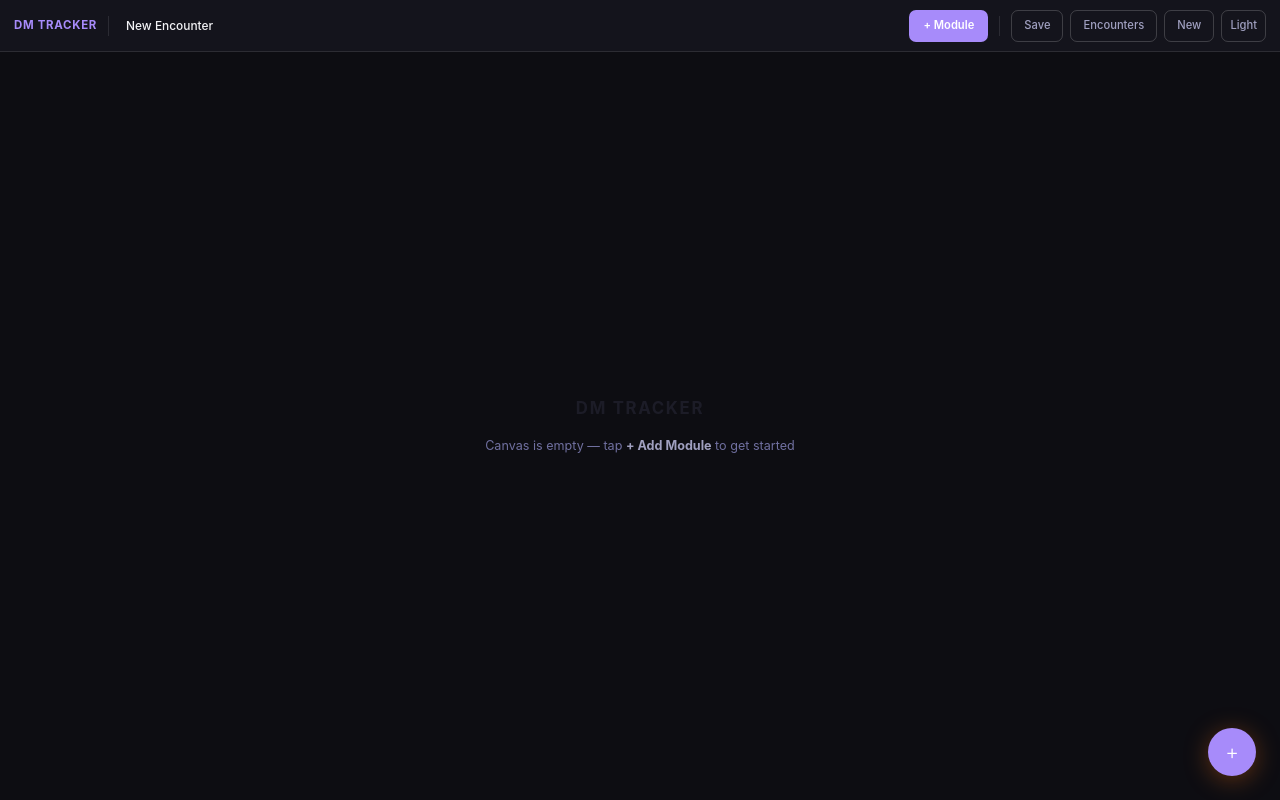
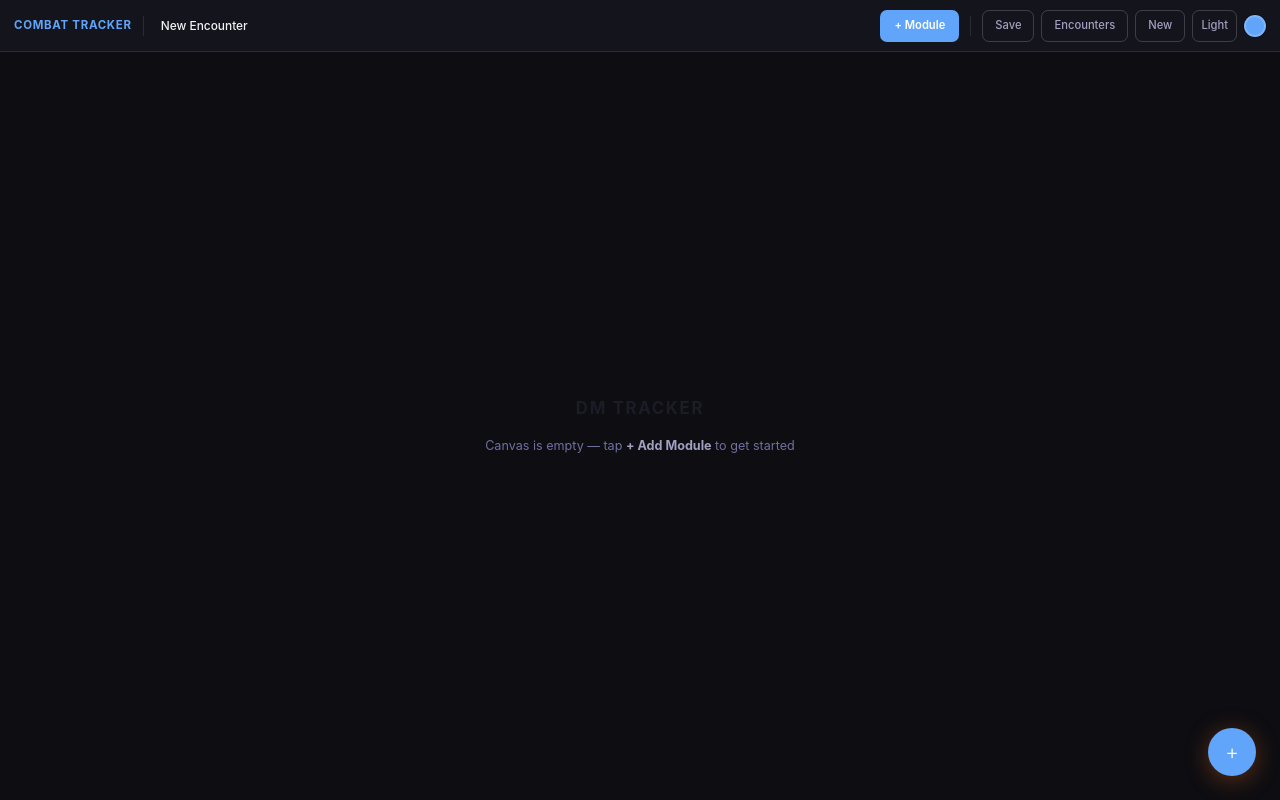
Before and after one commit to GitOnMyLvl/dnd_combat_tracker, a React (Vite) app: page / in a window 1280 px wide. Built offline with nearby package versions, Linux system fonts and the light colour scheme.

Commit message:
feat: customizable accent color picker, rename to Combat Tracker
Co-Authored-By: Claude Sonnet 4.6 <noreply@anthropic.com>

```diff
--- a/src/components/TopBar.jsx
+++ b/src/components/TopBar.jsx
@@ -9,7 +9,7 @@ export default function TopBar() {
     newEncounter, saveEncounter, loadEncounter, deleteEncounter, renameEncounter,
   } = useEncounterStore()
   const [showEncounters, setShowEncounters] = useState(false)
-  const { theme, toggleTheme } = useThemeStore()
+  const { theme, toggleTheme, accent, setAccent } = useThemeStore()
   const [editingName, setEditingName] = useState(false)
   const [saveFlash, setSaveFlash] = useState(false)
 
@@ -26,7 +26,7 @@ export default function TopBar() {
     >
       {/* Logo */}
       <span style={{ fontWeight: 700, fontSize: '0.82rem', color: 'var(--c-accent)', letterSpacing: '0.06em', flexShrink: 0 }}>
-        DM TRACKER
+        COMBAT TRACKER
       </span>
 
       <div style={{ width: 1, height: 20, background: 'var(--c-border)', flexShrink: 0, margin: '0 4px' }} />
@@ -112,6 +112,28 @@ export default function TopBar() {
         style={{ minHeight: 32, minWidth: 32, padding: '0 8px', flexShrink: 0, fontSize: '0.8rem' }}
       >{theme === 'dark' ? 'Light' : 'Dark'}</button>
 
+      {/* Accent color picker */}
+      <label
+        title="Pick accent color"
+        style={{ position: 'relative', flexShrink: 0, cursor: 'pointer', display: 'flex', alignItems: 'center' }}
+      >
+        <div style={{
+          width: 22, height: 22, borderRadius: '50%', background: accent,
+          border: '2px solid var(--c-border-strong)',
+          boxShadow: `0 0 0 1px var(--c-bg)`,
+          transition: 'transform 0.12s',
+        }}
+          onMouseEnter={e => e.currentTarget.style.transform = 'scale(1.15)'}
+          onMouseLeave={e => e.currentTarget.style.transform = 'scale(1)'}
+        />
+        <input
+          type="color"
+          value={accent}
+          onChange={e => setAccent(e.target.value)}
+          style={{ position: 'absolute', opacity: 0, width: '100%', height: '100%', cursor: 'pointer', minHeight: 'unset', minWidth: 'unset', padding: 0, border: 'none' }}
+        />
+      </label>
+
       {/* Encounters dropdown */}
       {showEncounters && (
         <div
--- a/src/index.css
+++ b/src/index.css
@@ -13,8 +13,8 @@
   --c-text:         #f2f2f5;
   --c-muted:        #7070a0;
   --c-muted2:       #a0a0c0;
-  --c-accent:       #a78bfa;
-  --c-accent-dim:   rgba(167,139,250,0.14);
+  --c-accent:       #60a5fa;
+  --c-accent-dim:   rgba(96,165,250,0.14);
   --c-danger:       #f87171;
   --c-danger-dim:   rgba(248,113,113,0.13);
   --c-success:      #4ade80;
@@ -32,8 +32,8 @@
   --c-text:         #111118;
   --c-muted:        #7070a0;
   --c-muted2:       #444460;
-  --c-accent:       #7c3aed;
-  --c-accent-dim:   rgba(124,58,237,0.10);
+  --c-accent:       #2563eb;
+  --c-accent-dim:   rgba(37,99,235,0.10);
   --c-danger:       #dc2626;
   --c-danger-dim:   rgba(220,38,38,0.09);
   --c-success:      #16a34a;
--- a/src/store/themeStore.js
+++ b/src/store/themeStore.js
@@ -1,21 +1,47 @@
 import { create } from 'zustand'
 
-const STORAGE_KEY = 'dnd-tracker-theme'
+const THEME_KEY  = 'dnd-tracker-theme'
+const ACCENT_KEY = 'dnd-tracker-accent'
+
+const DEFAULT_ACCENT = '#60a5fa' // soft blue
+
+function hexToRgba(hex, alpha) {
+  const r = parseInt(hex.slice(1, 3), 16)
+  const g = parseInt(hex.slice(3, 5), 16)
+  const b = parseInt(hex.slice(5, 7), 16)
+  return `rgba(${r},${g},${b},${alpha})`
+}
 
 function applyTheme(theme) {
   document.documentElement.classList.toggle('light', theme === 'light')
 }
 
-// Apply saved theme immediately
-const saved = localStorage.getItem(STORAGE_KEY) || 'dark'
-applyTheme(saved)
+function applyAccent(color) {
+  const root = document.documentElement.style
+  root.setProperty('--c-accent', color)
+  root.setProperty('--c-accent-dim', hexToRgba(color, 0.14))
+}
+
+// Apply saved values immediately on load
+const savedTheme  = localStorage.getItem(THEME_KEY)  || 'dark'
+const savedAccent = localStorage.getItem(ACCENT_KEY) || DEFAULT_ACCENT
+applyTheme(savedTheme)
+applyAccent(savedAccent)
 
 export const useThemeStore = create((set) => ({
-  theme: saved,
+  theme:  savedTheme,
+  accent: savedAccent,
+
   toggleTheme: () => set(state => {
     const next = state.theme === 'dark' ? 'light' : 'dark'
-    localStorage.setItem(STORAGE_KEY, next)
+    localStorage.setItem(THEME_KEY, next)
     applyTheme(next)
     return { theme: next }
   }),
+
+  setAccent: (color) => {
+    localStorage.setItem(ACCENT_KEY, color)
+    applyAccent(color)
+    set({ accent: color })
+  },
 }))
```
